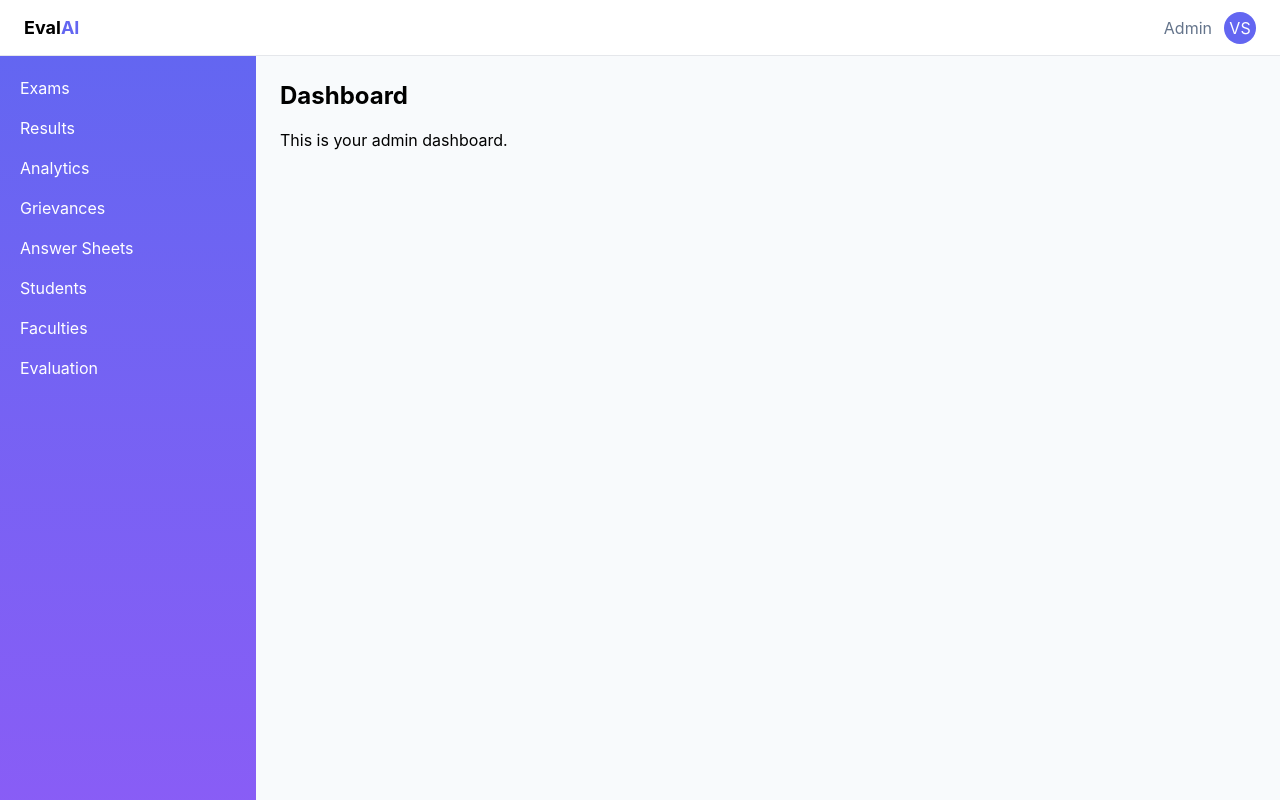
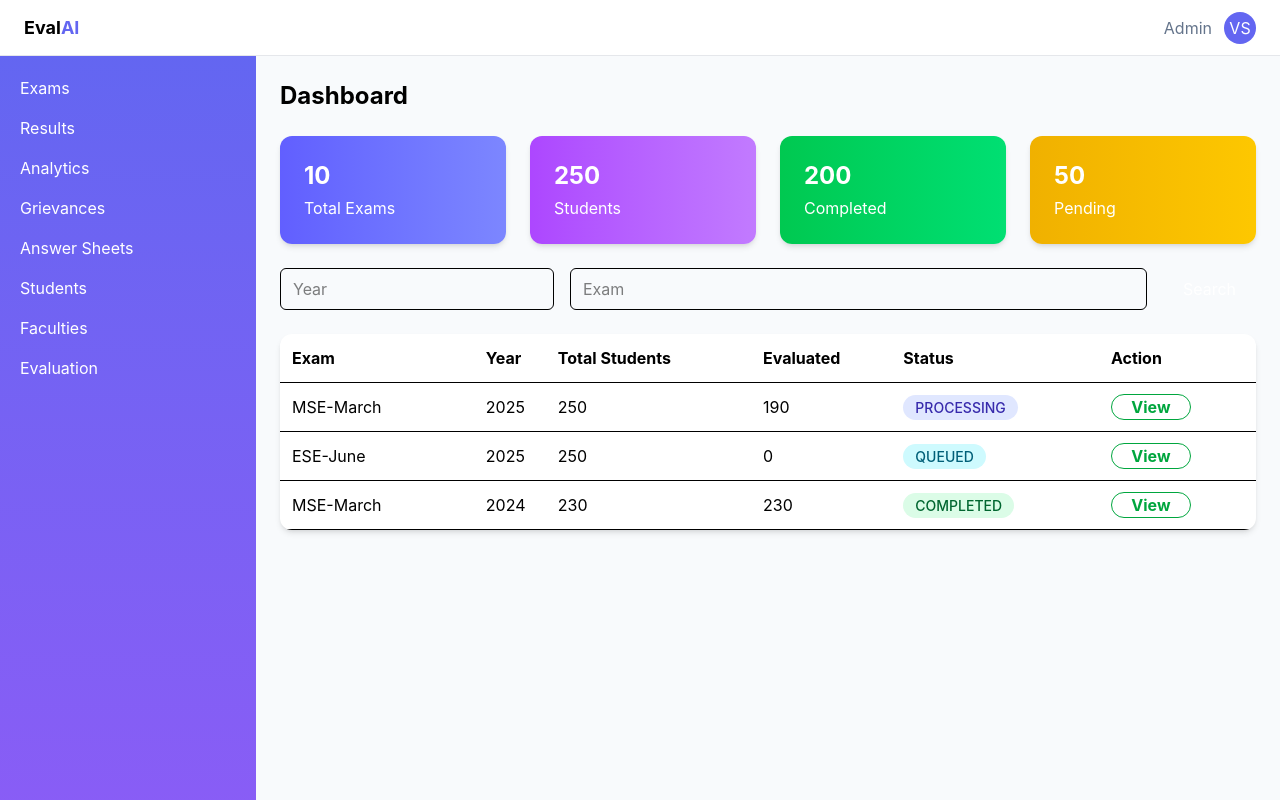
Before and after one commit to sutarvaibhav649/eval-ai, a React (Vite) app in the folder evalai-frontend/: page /admin in a window 1280 px wide. Built offline with nearby package versions, Linux system fonts and the light colour scheme.

Commit message:
feat: components created

```diff
--- /dev/null
+++ b/evalai-frontend/src/components/DataTable.jsx
@@ -0,0 +1,37 @@
+import StatusBadge from "./StatusBadge";
+
+export default function DataTable({ data }) {
+    return (
+        <div className="bg-white rounded-xl shadow-md overflow-hidden">
+        <table className="w-full text-left">
+            <thead className="border-b">
+            <tr>
+                <th className="p-3">Exam</th>
+                <th>Year</th>
+                <th>Total Students</th>
+                <th>Evaluated</th>
+                <th>Status</th>
+                <th>Action</th>
+            </tr>
+            </thead>
+
+            <tbody className=" justify-center align-middle">
+            {data.map((row, index) => (
+                <tr key={index} className="border-b hover:bg-gray-50">
+                <td className="p-3">{row.exam}</td>
+                <td>{row.year}</td>
+                <td>{row.students}</td>
+                <td>{row.evaluated}</td>
+                <td>
+                    <StatusBadge status={row.status} />
+                </td>
+                <td className="text-primary cursor-pointer">
+                    <button className="bg-transparent text-green-600 font-bold border rounded-2xl w-20 cursor-pointer">View</button>
+                </td>
+                </tr>
+            ))}
+            </tbody>
+        </table>
+        </div>
+    );
+}
--- /dev/null
+++ b/evalai-frontend/src/components/SearchBar.jsx
@@ -0,0 +1,17 @@
+export default function SearchBar() {
+    return (
+        <div className="flex gap-4 mb-6">
+        <input
+            placeholder="Year"
+            className="border px-3 py-2 rounded-md"
+        />
+        <input
+            placeholder="Exam"
+            className="border px-3 py-2 rounded-md flex-1"
+        />
+        <button className="bg-primary text-white px-5 py-2 rounded-md">
+            Search
+        </button>
+        </div>
+    );
+}
--- /dev/null
+++ b/evalai-frontend/src/components/StatCard.jsx
@@ -0,0 +1,10 @@
+export default function StatCard({ title, value, gradient }) {
+    return (
+        <div
+            className={`flex-1 text-white p-6 rounded-xl shadow-md ${gradient} justify-center items-center`}
+        >
+        <h2 className="text-2xl font-bold m-auto">{value}</h2>
+        <p className="mt-1">{title}</p>
+        </div>
+    );
+}
--- /dev/null
+++ b/evalai-frontend/src/components/StatusBadge.jsx
@@ -0,0 +1,17 @@
+export default function StatusBadge({ status }) {
+    const styles = {
+        COMPLETED: "bg-green-100 text-green-800",
+        PENDING: "bg-yellow-100 text-yellow-800",
+        FAILED: "bg-red-100 text-red-800",
+        PROCESSING: "bg-indigo-100 text-indigo-800",
+        QUEUED: "bg-cyan-100 text-cyan-800",
+    };
+
+    return (
+        <span
+        className={`px-3 py-1 rounded-full text-sm font-medium ${styles[status]}`}
+        >
+        {status}
+        </span>
+    );
+}
--- a/evalai-frontend/src/modules/admin/AdminDashboard.jsx
+++ b/evalai-frontend/src/modules/admin/AdminDashboard.jsx
@@ -1,13 +1,66 @@
 import AdminLayout from "../../layouts/AdminLayout";
+import StatCard from "../../components/StatCard";
+import SearchBar from "../../components/SearchBar";
+import DataTable from "../../components/DataTable";
 
 export default function AdminDashboard() {
+    const dummyData = [
+        {
+            exam: "MSE-March",
+            year: 2025,
+            students: 250,
+            evaluated: 190,
+            status: "PROCESSING",
+        },
+        {
+            exam: "ESE-June",
+            year: 2025,
+            students: 250,
+            evaluated: 0,
+            status: "QUEUED",
+        },
+        {
+            exam: "MSE-March",
+            year: 2024,
+            students: 230,
+            evaluated: 230,
+            status: "COMPLETED",
+        },
+    ];
+
     return (
         <AdminLayout>
-        <h1 className="text-2xl font-bold mb-4">Dashboard</h1>
+        <h1 className="text-2xl font-bold mb-6">Dashboard</h1>
 
-        <p className="text-textSecondary">
-            This is your admin dashboard.
-        </p>
+        {/* Stat Cards */}
+        <div className="flex gap-6 mb-6">
+            <StatCard
+                title="Total Exams"
+                value="10"
+                gradient="bg-gradient-to-r from-indigo-500 to-indigo-400"
+            />
+            <StatCard
+                title="Students"
+                value="250"
+                gradient="bg-gradient-to-r from-purple-500 to-purple-400"
+            />
+            <StatCard
+                title="Completed"
+                value="200"
+                gradient="bg-gradient-to-r from-green-500 to-green-400"
+            />
+            <StatCard
+                title="Pending"
+                value="50"
+                gradient="bg-gradient-to-r from-yellow-500 to-yellow-400"
+            />
+        </div>
+
+        {/* Search */}
+        <SearchBar />
+
+        {/* Table */}
+        <DataTable data={dummyData} />
         </AdminLayout>
     );
 }
```
